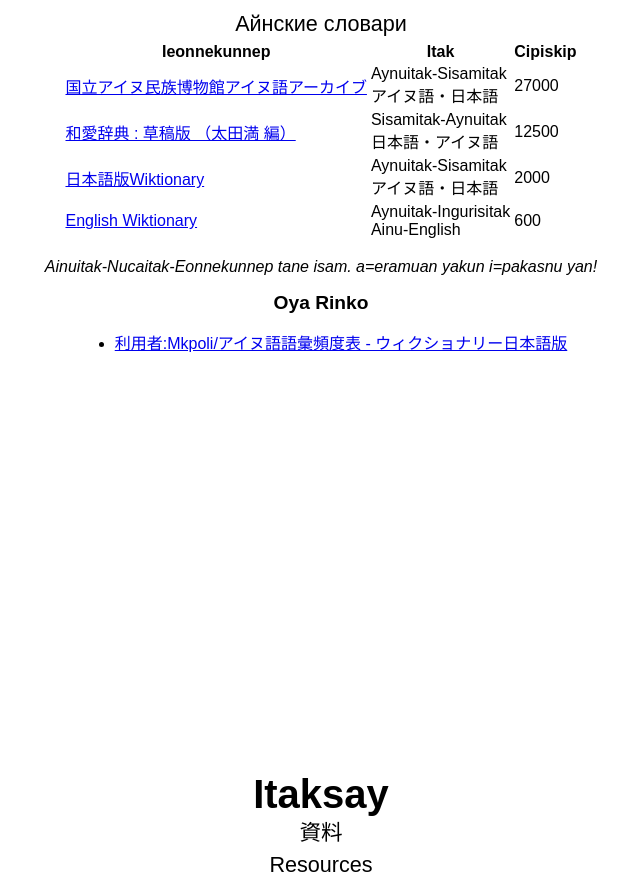
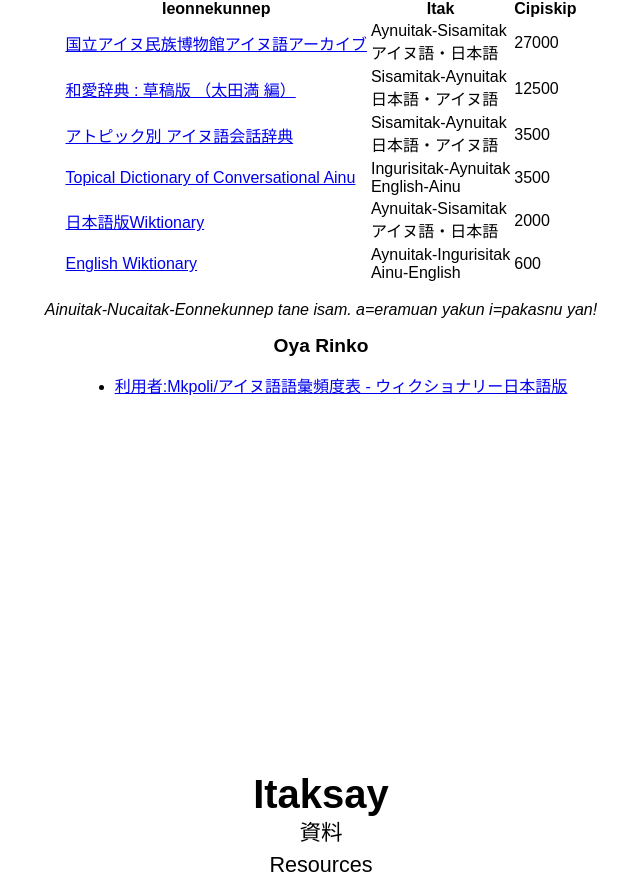
Before and after one commit to mkpoli/ainu, a SvelteKit app: page / in a window 1280 px wide. Shown: the part 2666-3554 px from the top of the page, without its empty margins (319-959 px from the left). Built offline with nearby package versions, Linux system fonts and the light colour scheme.

Commit message:
Add Topical dictionary

```diff
--- a/src/routes/+page.svelte
+++ b/src/routes/+page.svelte
@@ -141,6 +141,28 @@
 						<span>Sisamitak-Aynuitak</span><br /><span lang="ja">日本語・アイヌ語</span>
 					</td>
 					<td> 12500 </td>
+				</tr>
+				<tr>
+					<td>
+						<a href="https://ainu.ninjal.ac.jp/topic/" lang="ja" target="_blank">
+							アトピック別 アイヌ語会話辞典</a
+						>
+					</td>
+					<td>
+						<span>Sisamitak-Aynuitak</span><br /><span lang="ja">日本語・アイヌ語</span>
+					</td>
+					<td> 3500 </td>
+				</tr>
+				<tr>
+					<td>
+						<a href="https://ainu.ninjal.ac.jp/topic/en/"
+							>Topical Dictionary of Conversational Ainu</a
+						>
+					</td>
+					<td>
+						<span>Ingurisitak-Aynuitak</span><br /><span lang="en">English-Ainu</span>
+					</td>
+					<td> 3500 </td>
 				</tr>
 				<tr>
 					<td>
```
